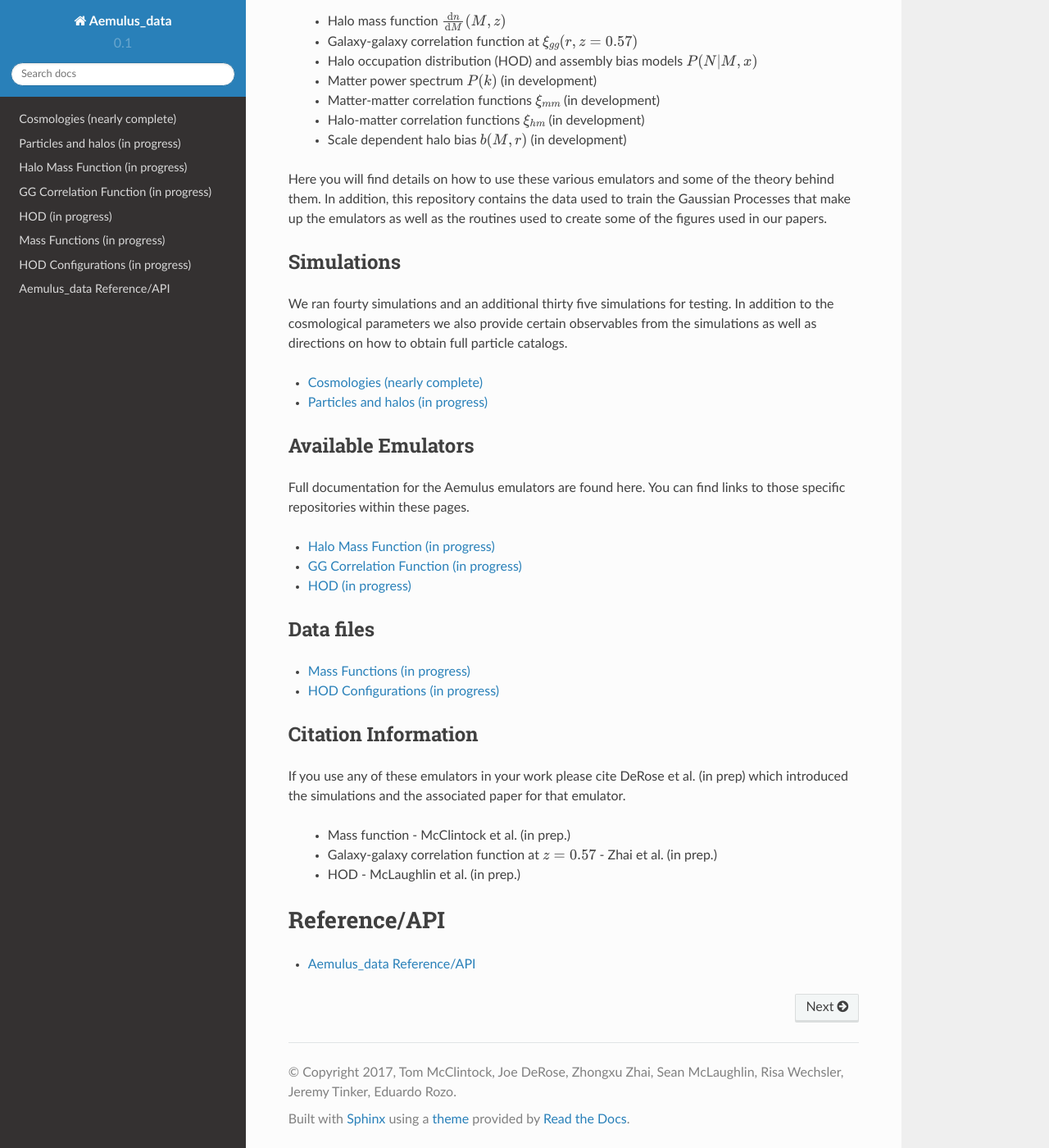
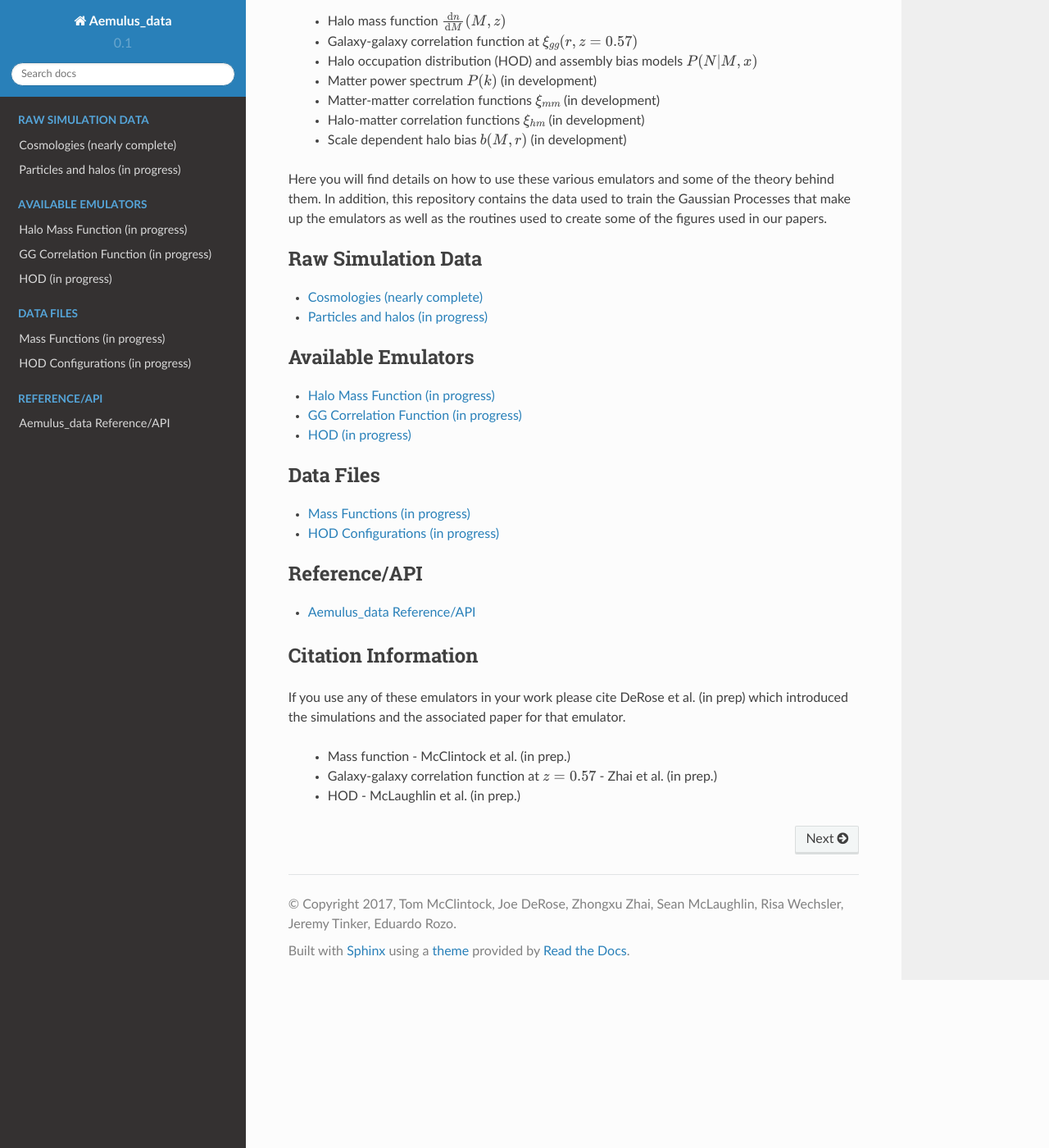
Before and after one commit to tmcclintock/Aemulus_data, a Sphinx documentation site: the page built from docs/index.rst, in a window 1280 px wide and 1400 px high, scrolled down 290 px. Shown: the whole window at 82% size. Built offline with Sphinx 7.4.7 and the Read the Docs theme 2.0.0, drawn with Linux system fonts in a browser that asks for light colours.

Commit message:
Working on the docs.

```diff
--- a/docs/index.rst
+++ b/docs/index.rst
@@ -20,38 +20,41 @@ Here you will find details on how to use these various emulators and some of the
    :maxdepth: 2
    :caption: Contents:
 
-Simulations
-==========================
-
-We ran fourty simulations and an additional thirty five simulations for testing. In addition to the cosmological parameters we also provide certain observables from the simulations as well as directions on how to obtain full particle catalogs.
+.. _raw-simulation-data:
 
 .. toctree::
    :maxdepth: 2
+   :caption: Raw Simulation Data
 
-   Cosmologies (nearly complete)<data_files/cosmologies>
-   Particles and halos (in progress)<data_files/particles_and_halos>
+   Cosmologies (nearly complete)<source/cosmologies>
+   Particles and halos (in progress)<source/particles_and_halos>
 
-Available Emulators
-==========================
-
-Full documentation for the Aemulus emulators  are found here. You can find links to those specific repositories within these pages.
+.. _available-emulators:
 
 .. toctree::
    :maxdepth: 2
+   :caption: Available Emulators
 
    Halo Mass Function (in progress)<emulators/halo_mass_function>
    GG Correlation Function (in progress)<emulators/gg_correlation_function>
    HOD (in progress)<emulators/halo_occupation_distribution>
 
-
-Data files
-==========================
+.. _data-files:
 
 .. toctree::
    :maxdepth: 1
+   :caption: Data Files
 
-   Mass Functions (in progress)<data_files/mass_functions>
-   HOD Configurations (in progress)<data_files/hod_configurations>
+   Mass Functions (in progress)<source/mass_functions>
+   HOD Configurations (in progress)<source/hod_configurations>
+
+.. _reference-api:
+
+.. toctree::
+   :maxdepth: 1
+   :caption: Reference/API
+
+   Aemulus_data Reference/API<api/modules>
 
 Citation Information
 ==========================
@@ -61,12 +64,3 @@ If you use any of these emulators in your work please cite DeRose et al. (in pre
  * Mass function - McClintock et al. (in prep.)
  * Galaxy-galaxy correlation function at :math:`z=0.57` - Zhai et al. (in prep.)
  * HOD - McLaughlin et al. (in prep.)
-
-******************************
-Reference/API
-******************************
-
-.. toctree::
-   :maxdepth: 1
-
-   Aemulus_data Reference/API<api/modules>
```
Also changed, not shown: README.md (+1 -3 lines), docs/source/cosmologies.rst (renamed from docs/data_files/cosmologies.rst), docs/source/hod_configurations.rst (renamed from docs/data_files/hod_configurations.rst), docs/source/mass_functions.rst (renamed from docs/data_files/mass_functions.rst), docs/source/particles_and_halos.rst (renamed from docs/data_files/particles_and_halos.rst).
